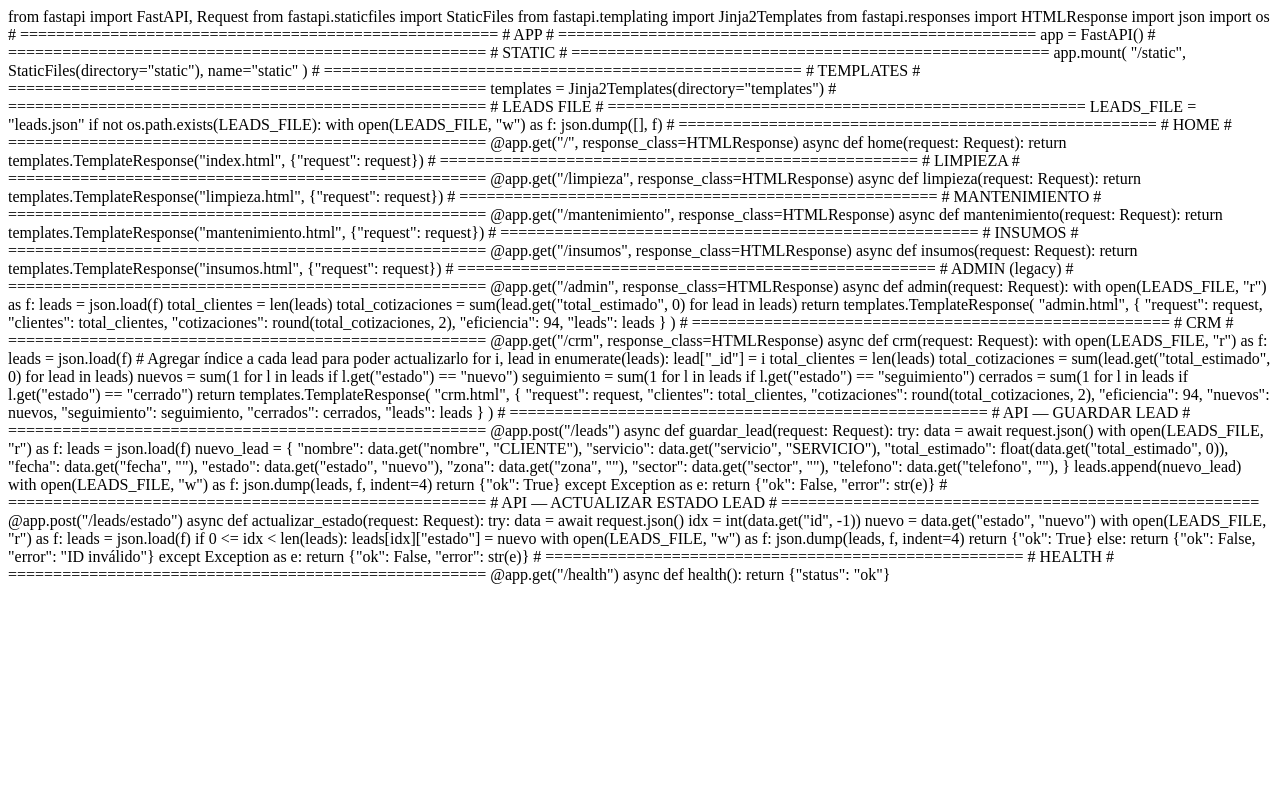
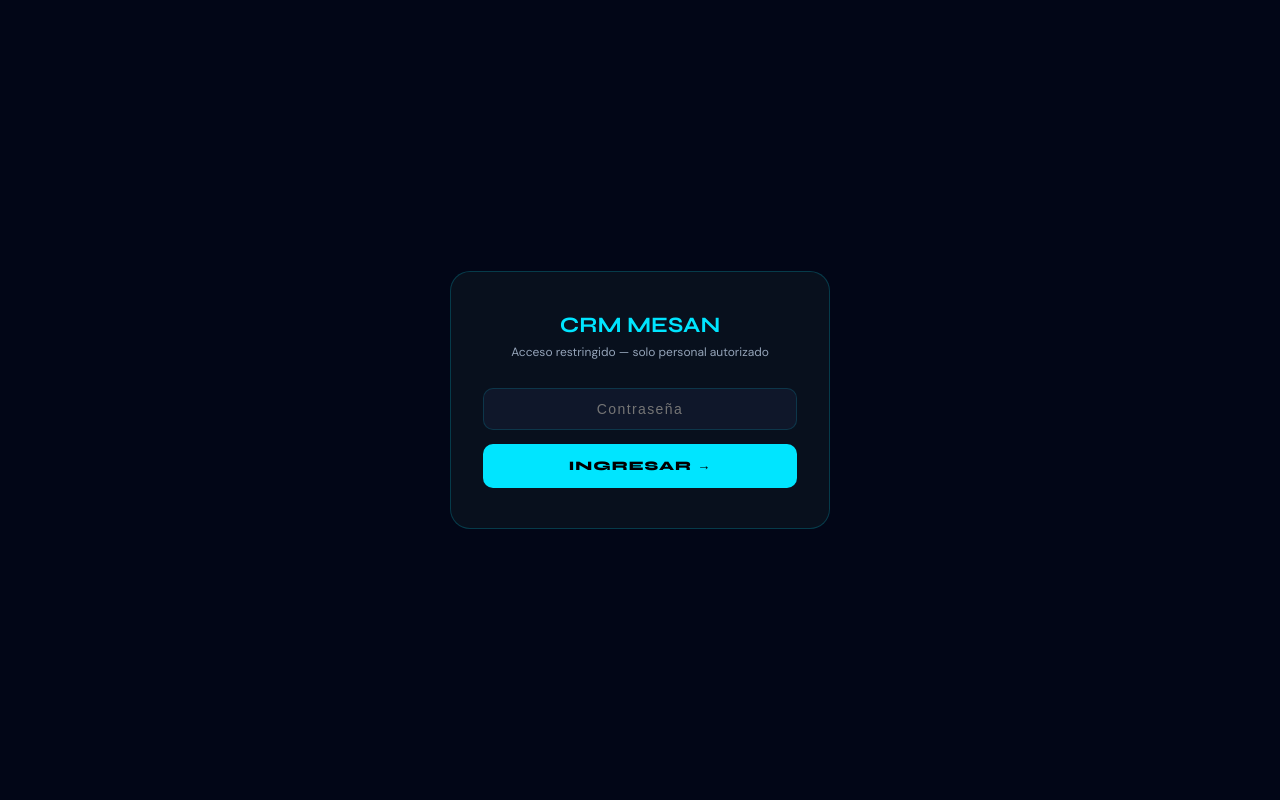
Before and after one commit to manuelsanchezresendiz8-eng/mesan-servicios, a FastAPI app: page /crm in a window 1280 px wide. Run offline with FastAPI, Linux system fonts and the light colour scheme.

Commit message:
Update crm_login.html

```diff
--- a/templates/crm_login.html
+++ b/templates/crm_login.html
@@ -1,190 +1,33 @@
-from fastapi import FastAPI, Request
-from fastapi.staticfiles import StaticFiles
-from fastapi.templating import Jinja2Templates
-from fastapi.responses import HTMLResponse
-
-import json
-import os
-
-# =====================================================
-# APP
-# =====================================================
-
-app = FastAPI()
-
-# =====================================================
-# STATIC
-# =====================================================
-
-app.mount(
-    "/static",
-    StaticFiles(directory="static"),
-    name="static"
-)
-
-# =====================================================
-# TEMPLATES
-# =====================================================
-
-templates = Jinja2Templates(directory="templates")
-
-# =====================================================
-# LEADS FILE
-# =====================================================
-
-LEADS_FILE = "leads.json"
-
-if not os.path.exists(LEADS_FILE):
-    with open(LEADS_FILE, "w") as f:
-        json.dump([], f)
-
-# =====================================================
-# HOME
-# =====================================================
-
-@app.get("/", response_class=HTMLResponse)
-async def home(request: Request):
-    return templates.TemplateResponse("index.html", {"request": request})
-
-# =====================================================
-# LIMPIEZA
-# =====================================================
-
-@app.get("/limpieza", response_class=HTMLResponse)
-async def limpieza(request: Request):
-    return templates.TemplateResponse("limpieza.html", {"request": request})
-
-# =====================================================
-# MANTENIMIENTO
-# =====================================================
-
-@app.get("/mantenimiento", response_class=HTMLResponse)
-async def mantenimiento(request: Request):
-    return templates.TemplateResponse("mantenimiento.html", {"request": request})
-
-# =====================================================
-# INSUMOS
-# =====================================================
-
-@app.get("/insumos", response_class=HTMLResponse)
-async def insumos(request: Request):
-    return templates.TemplateResponse("insumos.html", {"request": request})
-
-# =====================================================
-# ADMIN (legacy)
-# =====================================================
-
-@app.get("/admin", response_class=HTMLResponse)
-async def admin(request: Request):
-    with open(LEADS_FILE, "r") as f:
-        leads = json.load(f)
-    total_clientes = len(leads)
-    total_cotizaciones = sum(lead.get("total_estimado", 0) for lead in leads)
-    return templates.TemplateResponse(
-        "admin.html",
-        {
-            "request": request,
-            "clientes": total_clientes,
-            "cotizaciones": round(total_cotizaciones, 2),
-            "eficiencia": 94,
-            "leads": leads
-        }
-    )
-
-# =====================================================
-# CRM
-# =====================================================
-
-@app.get("/crm", response_class=HTMLResponse)
-async def crm(request: Request):
-    with open(LEADS_FILE, "r") as f:
-        leads = json.load(f)
-
-    # Agregar índice a cada lead para poder actualizarlo
-    for i, lead in enumerate(leads):
-        lead["_id"] = i
-
-    total_clientes   = len(leads)
-    total_cotizaciones = sum(lead.get("total_estimado", 0) for lead in leads)
-    nuevos           = sum(1 for l in leads if l.get("estado") == "nuevo")
-    seguimiento      = sum(1 for l in leads if l.get("estado") == "seguimiento")
-    cerrados         = sum(1 for l in leads if l.get("estado") == "cerrado")
-
-    return templates.TemplateResponse(
-        "crm.html",
-        {
-            "request":      request,
-            "clientes":     total_clientes,
-            "cotizaciones": round(total_cotizaciones, 2),
-            "eficiencia":   94,
-            "nuevos":       nuevos,
-            "seguimiento":  seguimiento,
-            "cerrados":     cerrados,
-            "leads":        leads
-        }
-    )
-
-# =====================================================
-# API — GUARDAR LEAD
-# =====================================================
-
-@app.post("/leads")
-async def guardar_lead(request: Request):
-    try:
-        data = await request.json()
-        with open(LEADS_FILE, "r") as f:
-            leads = json.load(f)
-
-        nuevo_lead = {
-            "nombre":          data.get("nombre",          "CLIENTE"),
-            "servicio":        data.get("servicio",        "SERVICIO"),
-            "total_estimado":  float(data.get("total_estimado", 0)),
-            "fecha":           data.get("fecha",           ""),
-            "estado":          data.get("estado",          "nuevo"),
-            "zona":            data.get("zona",            ""),
-            "sector":          data.get("sector",          ""),
-            "telefono":        data.get("telefono",        ""),
-        }
-
-        leads.append(nuevo_lead)
-
-        with open(LEADS_FILE, "w") as f:
-            json.dump(leads, f, indent=4)
-
-        return {"ok": True}
-
-    except Exception as e:
-        return {"ok": False, "error": str(e)}
-
-# =====================================================
-# API — ACTUALIZAR ESTADO LEAD
-# =====================================================
-
-@app.post("/leads/estado")
-async def actualizar_estado(request: Request):
-    try:
-        data  = await request.json()
-        idx   = int(data.get("id", -1))
-        nuevo = data.get("estado", "nuevo")
-
-        with open(LEADS_FILE, "r") as f:
-            leads = json.load(f)
-
-        if 0 <= idx < len(leads):
-            leads[idx]["estado"] = nuevo
-            with open(LEADS_FILE, "w") as f:
-                json.dump(leads, f, indent=4)
-            return {"ok": True}
-        else:
-            return {"ok": False, "error": "ID inválido"}
-
-    except Exception as e:
-        return {"ok": False, "error": str(e)}
-
-# =====================================================
-# HEALTH
-# =====================================================
-
-@app.get("/health")
-async def health():
-    return {"status": "ok"}
+<!DOCTYPE html>
+<html lang="es">
+<head>
+<meta charset="UTF-8">
+<meta name="viewport" content="width=device-width, initial-scale=1.0">
+<title>CRM | MESAN Servicios</title>
+<link href="https://fonts.googleapis.com/css2?family=Syne:wght@400;700;800&family=DM+Sans:wght@300;400;500&display=swap" rel="stylesheet">
+<style>
+:root{ --bg:#020617; --cyan:#00e5ff; --muted:#94a3b8; }
+*{ margin:0; padding:0; box-sizing:border-box; }
+body{ background:var(--bg); color:white; font-family:'DM Sans',sans-serif; min-height:100vh; display:flex; align-items:center; justify-content:center; }
+.box{ background:#08101d; border:1px solid rgba(0,229,255,.2); border-radius:20px; padding:40px 32px; width:95%; max-width:380px; text-align:center; }
+.box h1{ font-family:'Syne',sans-serif; font-size:22px; color:var(--cyan); margin-bottom:6px; }
+.box p{ color:var(--muted); font-size:12px; margin-bottom:28px; }
+.inp{ width:100%; padding:12px 16px; background:#0f172a; border:1px solid rgba(0,229,255,.15); color:white; border-radius:10px; font-size:14px; outline:none; box-sizing:border-box; text-align:center; letter-spacing:.1em; margin-bottom:14px; }
+.btn{ width:100%; padding:14px; background:var(--cyan); border:none; border-radius:10px; font-family:'Syne',sans-serif; font-weight:800; font-size:13px; letter-spacing:.08em; cursor:pointer; }
+.error{ color:#f87171; font-size:12px; margin-bottom:12px; }
+</style>
+</head>
+<body>
+<div class="box">
+  <h1>CRM MESAN</h1>
+  <p>Acceso restringido — solo personal autorizado</p>
+  {% if error %}
+  <div class="error">{{ error }}</div>
+  {% endif %}
+  <form method="POST" action="/crm">
+    <input class="inp" type="password" name="password" placeholder="Contraseña" autofocus>
+    <button class="btn" type="submit">INGRESAR →</button>
+  </form>
+</div>
+</body>
+</html>
```
